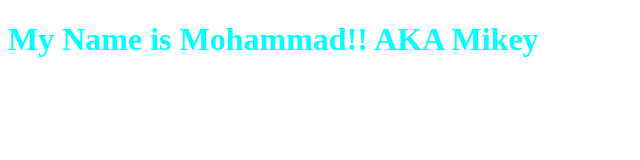
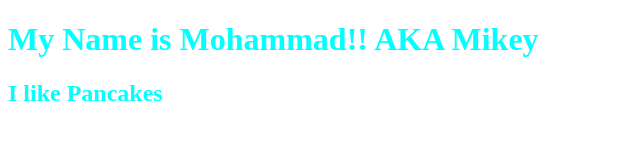
Before and after one commit to Shlankof/Let-us-start-with-GitHub, a plain HTML site: page index.html in a window 1280 px wide. Shown: the whole page, without its empty margins (0-640 px from the left). Drawn offline with Linux system fonts and the light colour scheme.

Commit message:
Pancakes

```diff
--- a/index.html
+++ b/index.html
@@ -9,5 +9,6 @@
 </head>
 <body>
     <h1>My Name is Mohammad!! AKA Mikey</h1>
+    <h2>I like Pancakes</h2>
 </body>
 </html>
```
